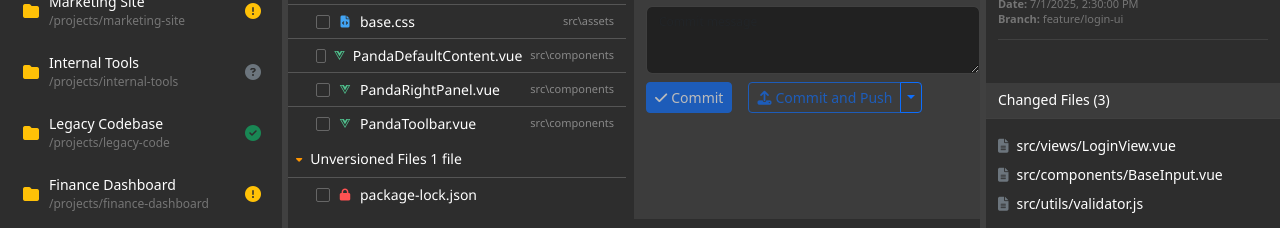
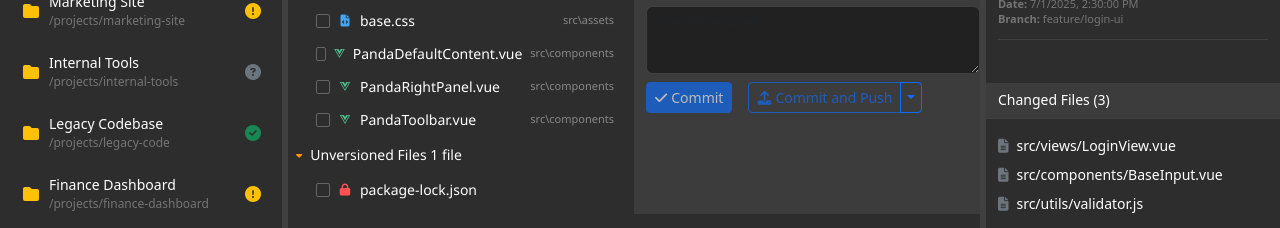
Before and after one commit to long2604205/git_ui, a Vue app: page / in a window 1280 px wide. Shown: the part 157-385 px from the top of the page. Built offline with nearby package versions, Linux system fonts and the light colour scheme.

Commit message:
#master Build User Interface - Build Commit change file - Update
Signed-off-by: [Lampart] Bui Phat Dat <phat_dat@lampart-vn.com>

```diff
--- a/src/components/PandaChangesFileTree.vue
+++ b/src/components/PandaChangesFileTree.vue
@@ -4,11 +4,11 @@
     <div
       class="section-header"
       :class="{ collapsed: !changesSectionExpanded }"
-      @click="toggleChangesSection"
     >
       <i
         class="fas fa-caret-down collapse-icon"
         :class="{ collapsed: !changesSectionExpanded }"
+        @click="toggleChangesSection"
       ></i>
       <input
         type="checkbox"
@@ -45,11 +45,11 @@
     <div
       class="section-header"
       :class="{ collapsed: !unversionedSectionExpanded }"
-      @click="toggleUnversionedSection"
     >
       <i
         class="fas fa-caret-down collapse-icon"
         :class="{ collapsed: !unversionedSectionExpanded }"
+        @click="toggleUnversionedSection"
       ></i>
       <span class="section-title">Unversioned Files {{ unversionedFiles.length }} file</span>
     </div>
@@ -277,7 +277,7 @@ watch(selectedFiles, (newSelected) => {
 .section-header {
   //background-color: #404040;
   padding: 8px 12px;
-  border-bottom: 1px solid #555;
+  //border-bottom: 1px solid #555;
   cursor: pointer;
   display: flex;
   align-items: center;
@@ -324,7 +324,7 @@ watch(selectedFiles, (newSelected) => {
   display: flex;
   align-items: center;
   transition: background-color 0.2s;
-  border-bottom: 1px solid #555;
+  //border-bottom: 1px solid #555;
   cursor: pointer;
 }
 
```
